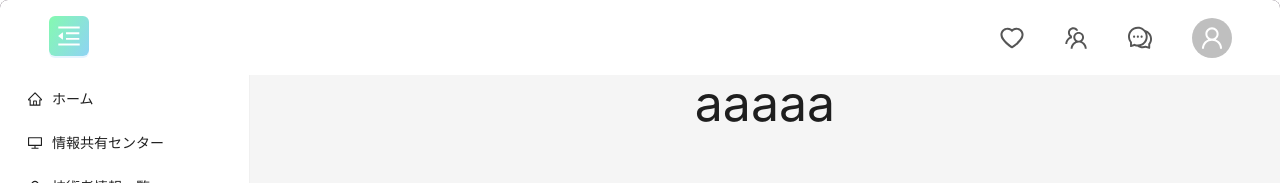
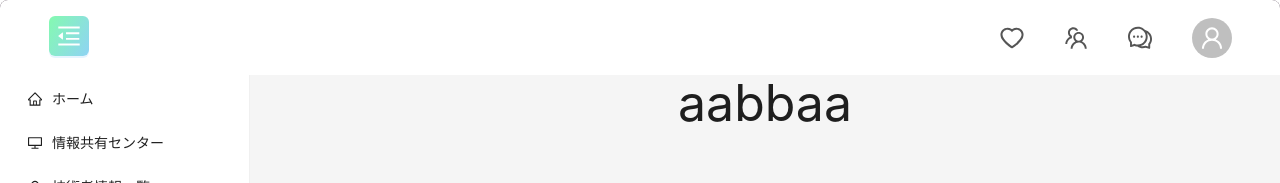
Before and after one commit to lisiqi-gel/LISIQI, a React (Create React App) app in the folder my-app/: page /home/1 in a window 1280 px wide. Shown: the top 183 px of the page. Built offline with nearby package versions, Linux system fonts and the light colour scheme.

Commit message:
Update QQQ.tsx

```diff
--- a/my-app/src/ten/QQQ.tsx
+++ b/my-app/src/ten/QQQ.tsx
@@ -3,7 +3,7 @@ import { useNavigate } from 'react-router-dom';
 
 const QQQ: React.FC=() =>{
   return(
-  <div>aaaaa
+  <div>aabbaa
 
   </div>
 
```
